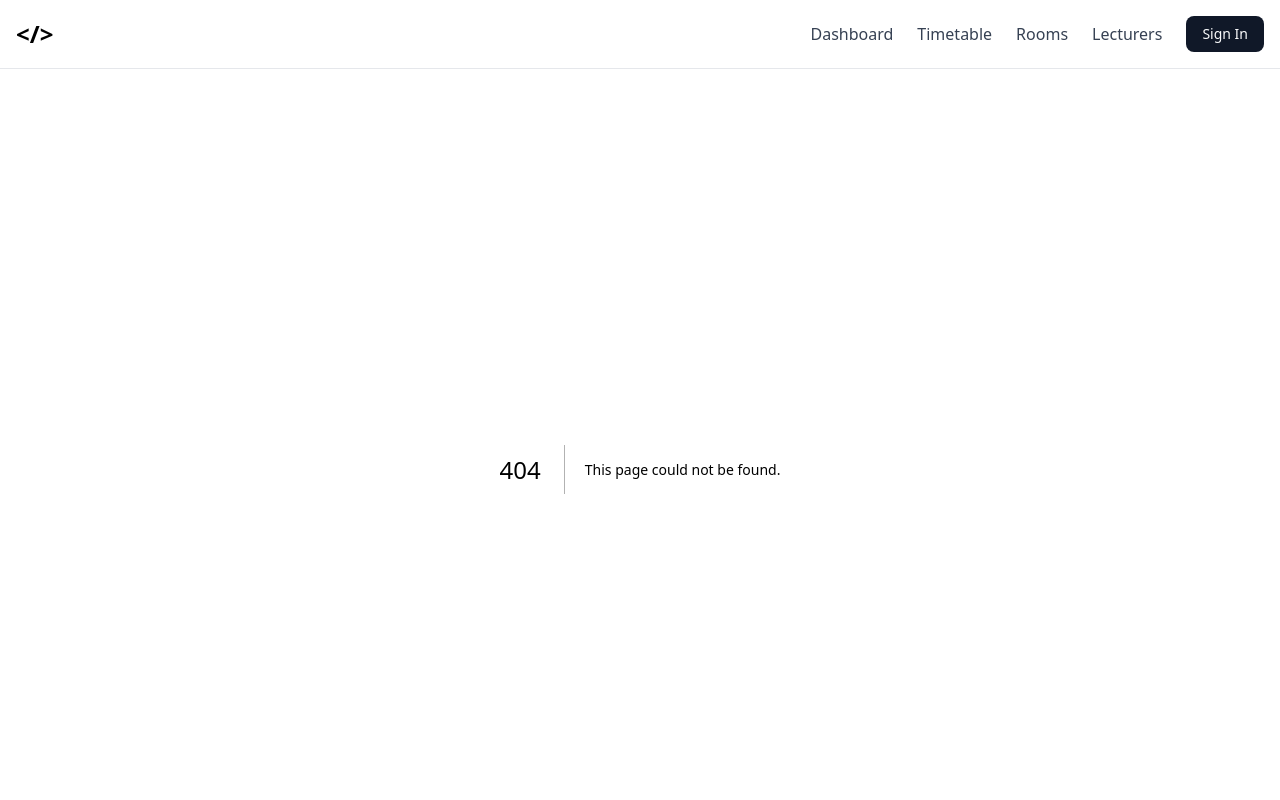
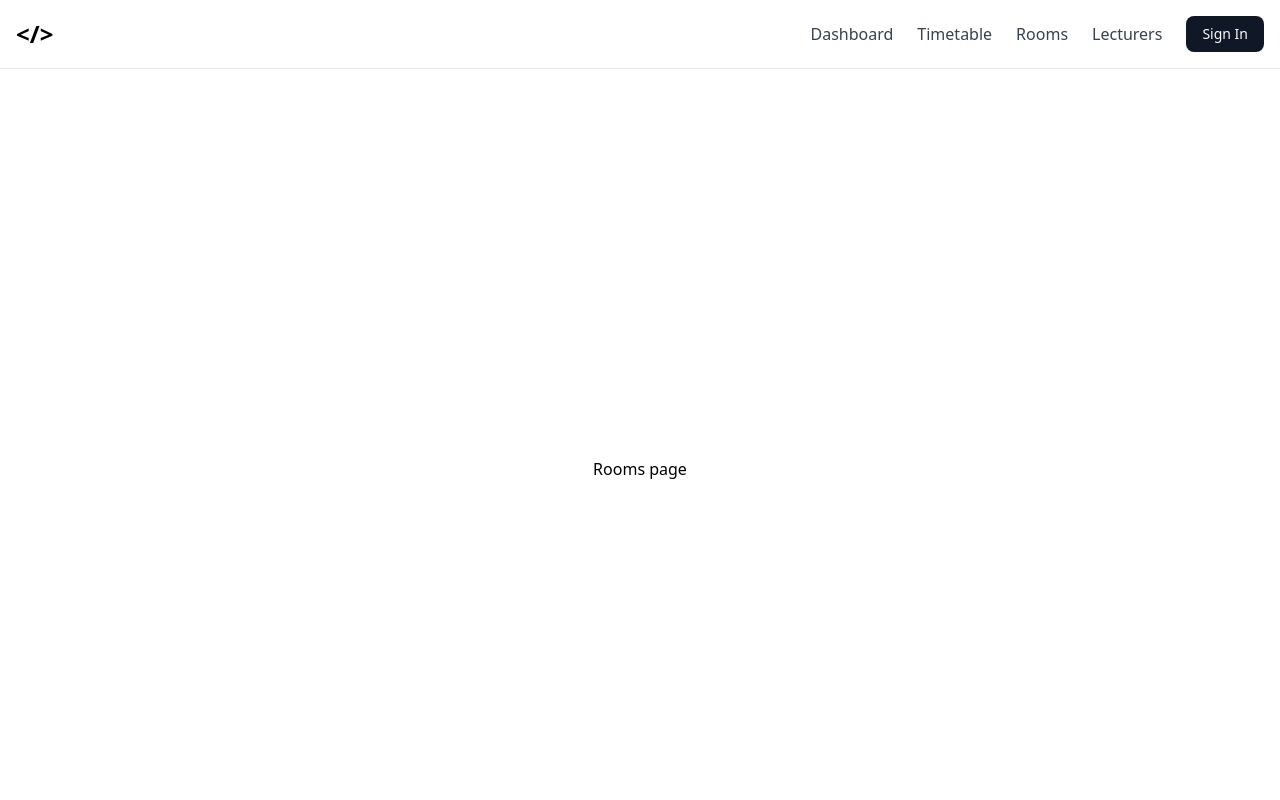
Before and after one commit to Shema-arsene/timetable-conflict-detector, a Next.js app: page /rooms in a window 1280 px wide. Before the commit this address had no page. Shown: the top 800 px of the page. Built offline with nearby package versions, Linux system fonts and the light colour scheme.

Commit message:
Create pages to manage rooms and lecturers

```diff
--- /dev/null
+++ b/app/lecturers/page.tsx
@@ -0,0 +1,11 @@
+import React from "react"
+
+const page = () => {
+  return (
+    <section className="h-screen flex items-center justify-center">
+      Lecturers page
+    </section>
+  )
+}
+
+export default page
--- /dev/null
+++ b/app/rooms/page.tsx
@@ -0,0 +1,11 @@
+import React from "react"
+
+const page = () => {
+  return (
+    <section className="h-screen flex items-center justify-center">
+      Rooms page
+    </section>
+  )
+}
+
+export default page
```
